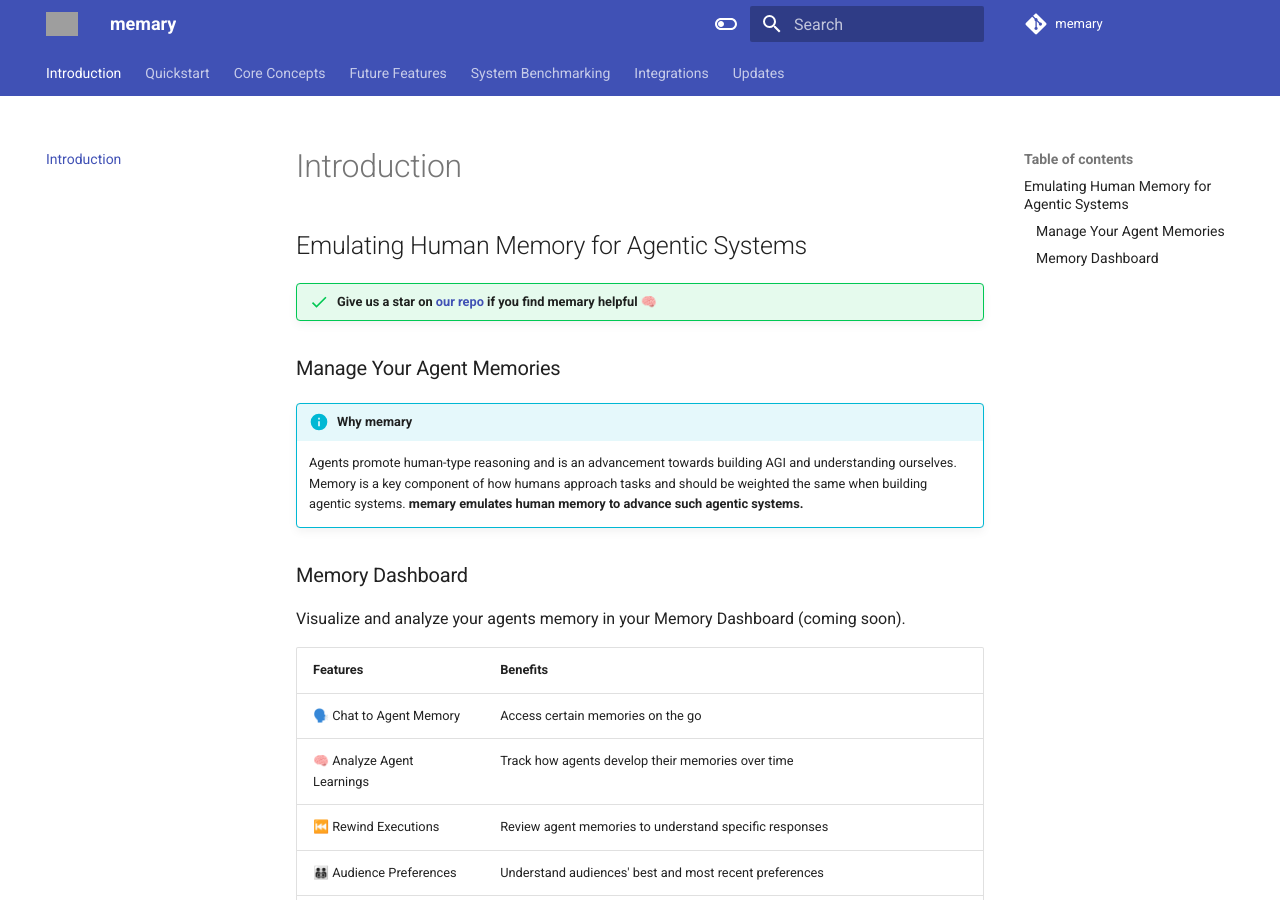
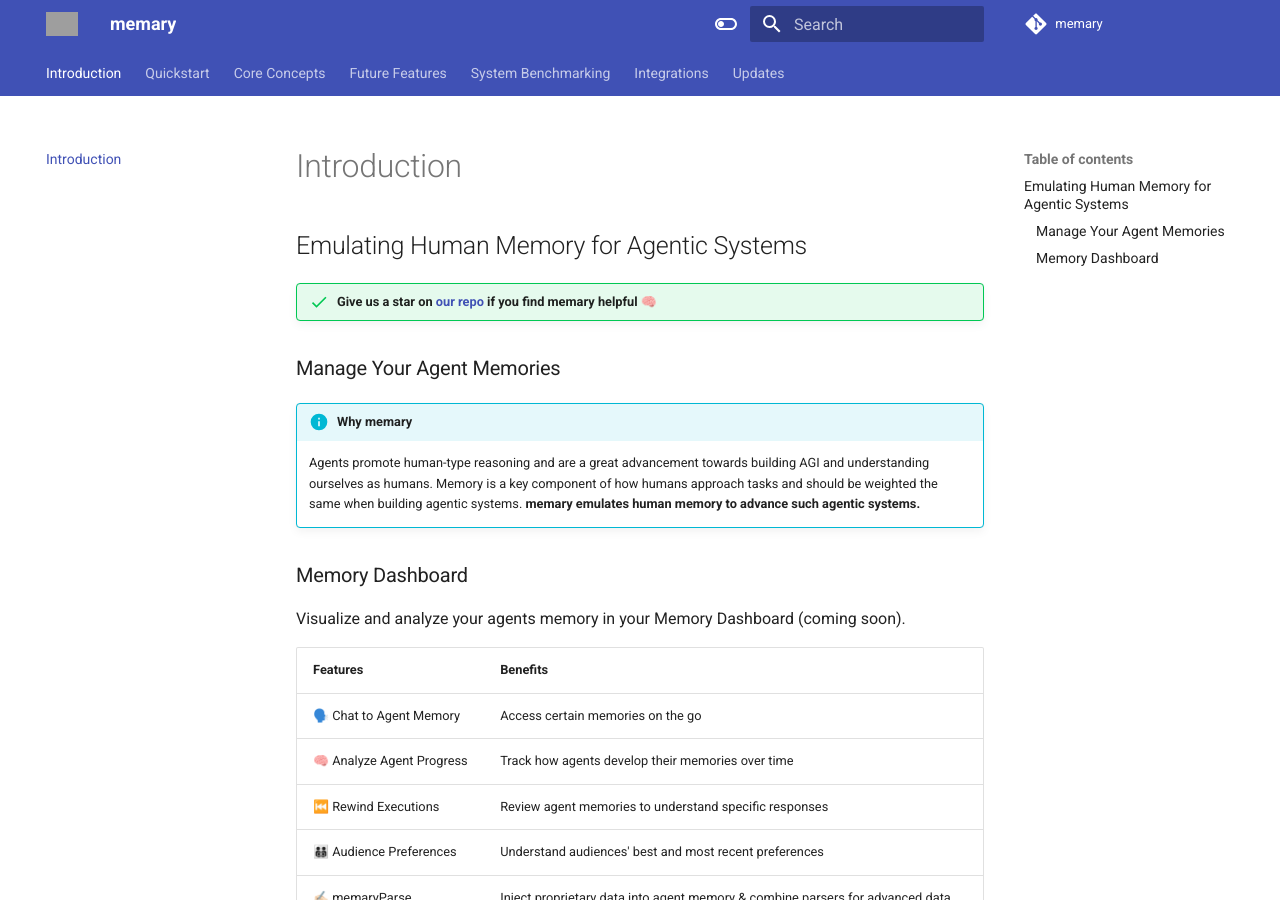
Before and after one commit to kingjulio8238/memarydocs, an MkDocs documentation site: the page built from docs/index.md, in a window 1280 px wide and 900 px high. Built offline with MkDocs 1.6.1 and Material for MkDocs 9.7.7, drawn with Linux system fonts in a browser that asks for light colours; comment, search, counter and statistics services are not loaded; grey boxes are pictures that could not be loaded.

Commit message:
updated descriptions

```diff
--- a/docs/index.md
+++ b/docs/index.md
@@ -6,7 +6,7 @@
 
 ### Manage Your Agent Memories
 !!! info "Why memary"
-    Agents promote human-type reasoning and is an advancement towards building AGI and understanding ourselves. Memory is a key component of how humans approach tasks and should be weighted the same when building agentic systems. **memary emulates human memory to advance such agentic systems.**
+    Agents promote human-type reasoning and are a great advancement towards building AGI and understanding ourselves as humans. Memory is a key component of how humans approach tasks and should be weighted the same when building agentic systems. **memary emulates human memory to advance such agentic systems.**
 <!--
 Agents use LLMs that are currently constrained to finite context windows. memary overcomes this limitation by allowing your agents to store a large corpus of information in knowledge graphs, infer user knowledge through our memory modules, and only retrieve relevant information for meaningful responses.
 -->
@@ -17,7 +17,7 @@
 | Features                |   Benefits                                                    |
     |------------------------|------------------------------------------------------------------|
     | 🗣️ Chat to Agent Memory   | Access certain memories on the go                                         |
-    | 🧠 Analyze Agent Learnings| Track how agents develop their memories over time                  |
+    | 🧠 Analyze Agent Progress| Track how agents develop their memories over time                  |
     | ⏮️ Rewind Executions      | Review agent memories to understand specific responses           |
     | 🧑‍🧑‍🧒‍🧒 Audience Preferences   | Understand audiences' best and most recent preferences            |
     | ✍🏻 memaryParse            | Inject proprietary data into agent memory & combine parsers for advanced data ingestion                        |
```
Also changed, not shown: mkdocs.yml (line endings or trailing spaces).
